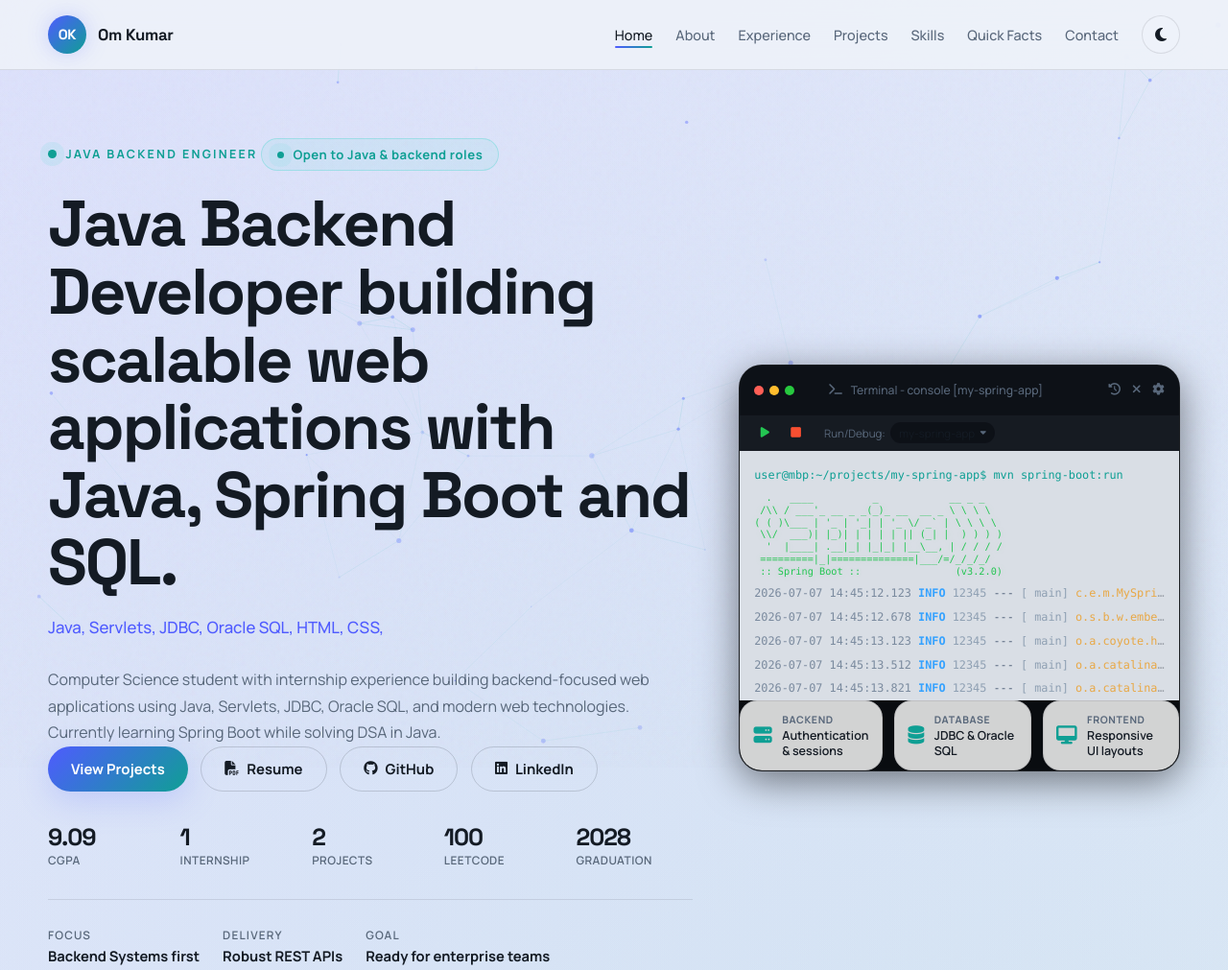
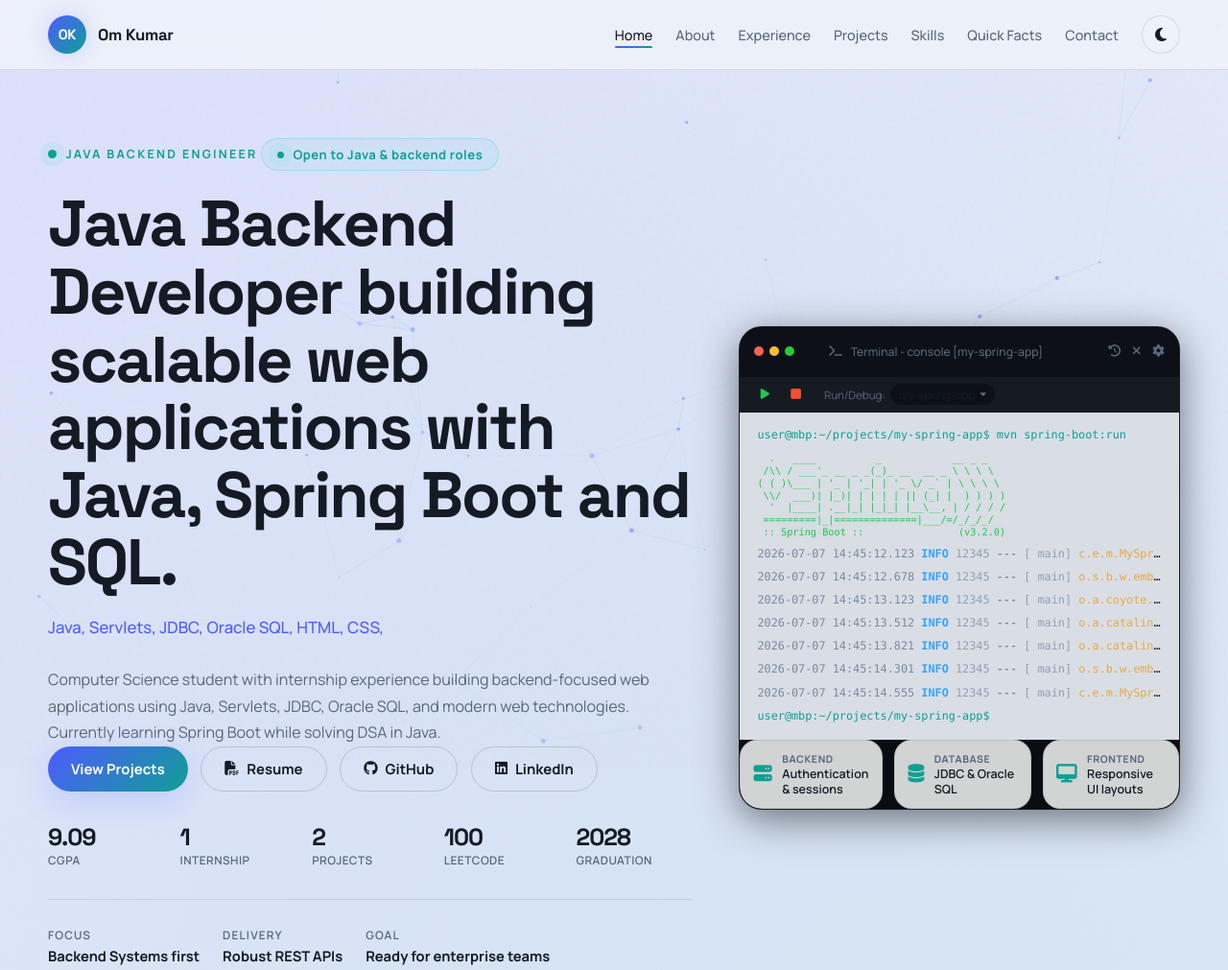
Before and after one commit to omkumar0417/portfolio, a PHP site: page / in a window 1280 px wide. Shown: the top 1011 px of the page at 96% size. Run offline with PHP 8.4, Linux system fonts and the light colour scheme; some libraries are stand-ins or nearby versions.

Commit message:
Optimize IDE console body height, disable scrollbars, and make Spring Boot banner font-size responsive

```diff
--- a/styles.css
+++ b/styles.css
@@ -2654,18 +2654,17 @@ body:not(.dark-mode) .contact-form textarea {
 }
 
 .ide-console-body {
-  height: 260px;
   background: #090d13;
-  padding: 0.95rem;
+  padding: 0.95rem 1.15rem;
   font-size: 0.74rem;
-  line-height: 1.55;
-  overflow-y: auto;
+  line-height: 1.5;
+  overflow: hidden;
 }
 
 .springboot-banner {
   color: #23c552;
   font-family: var(--font-mono);
-  font-size: 0.64rem;
+  font-size: clamp(0.48rem, 2.2vw, 0.64rem);
   line-height: 1.25;
   margin: 0.5rem 0;
   white-space: pre;
```
